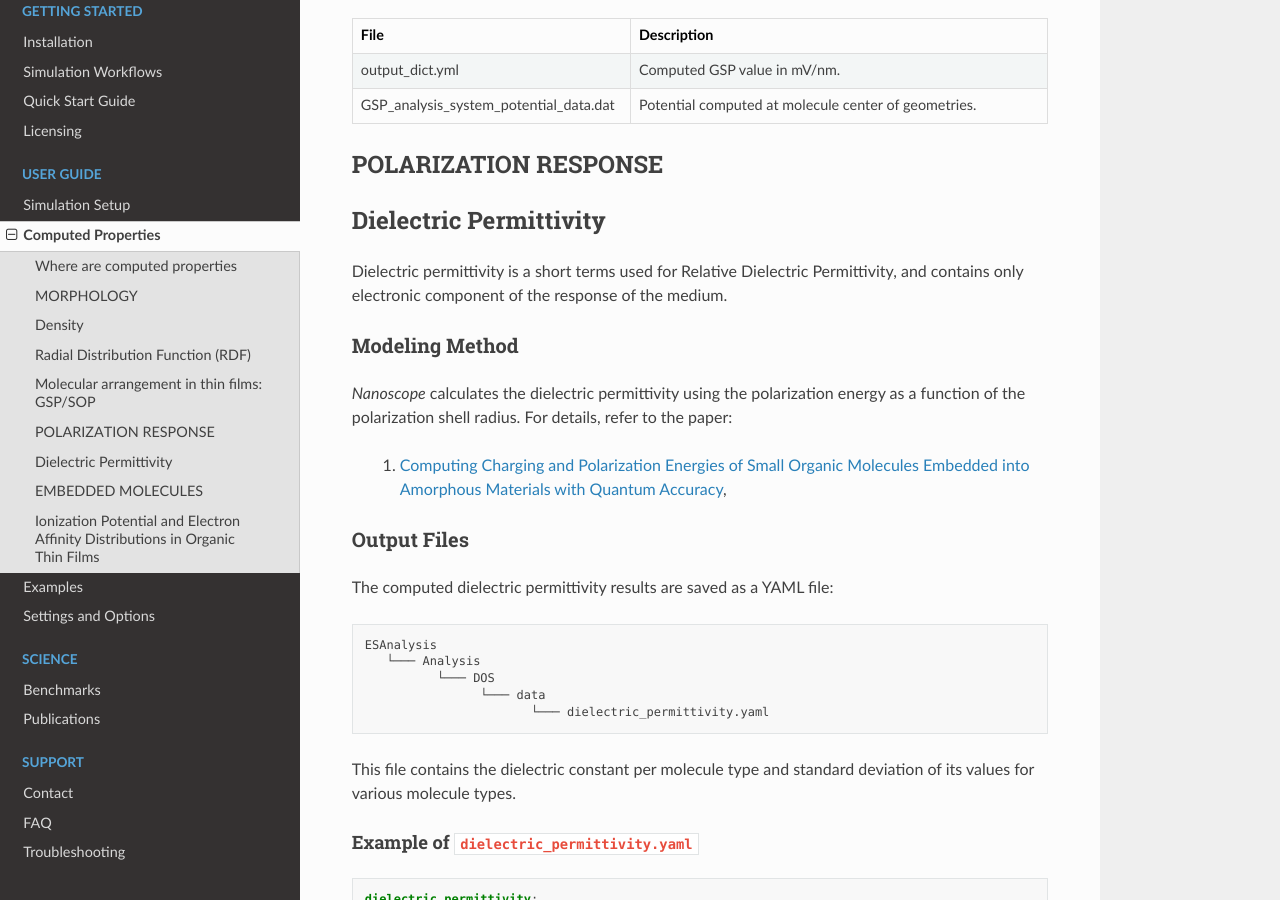
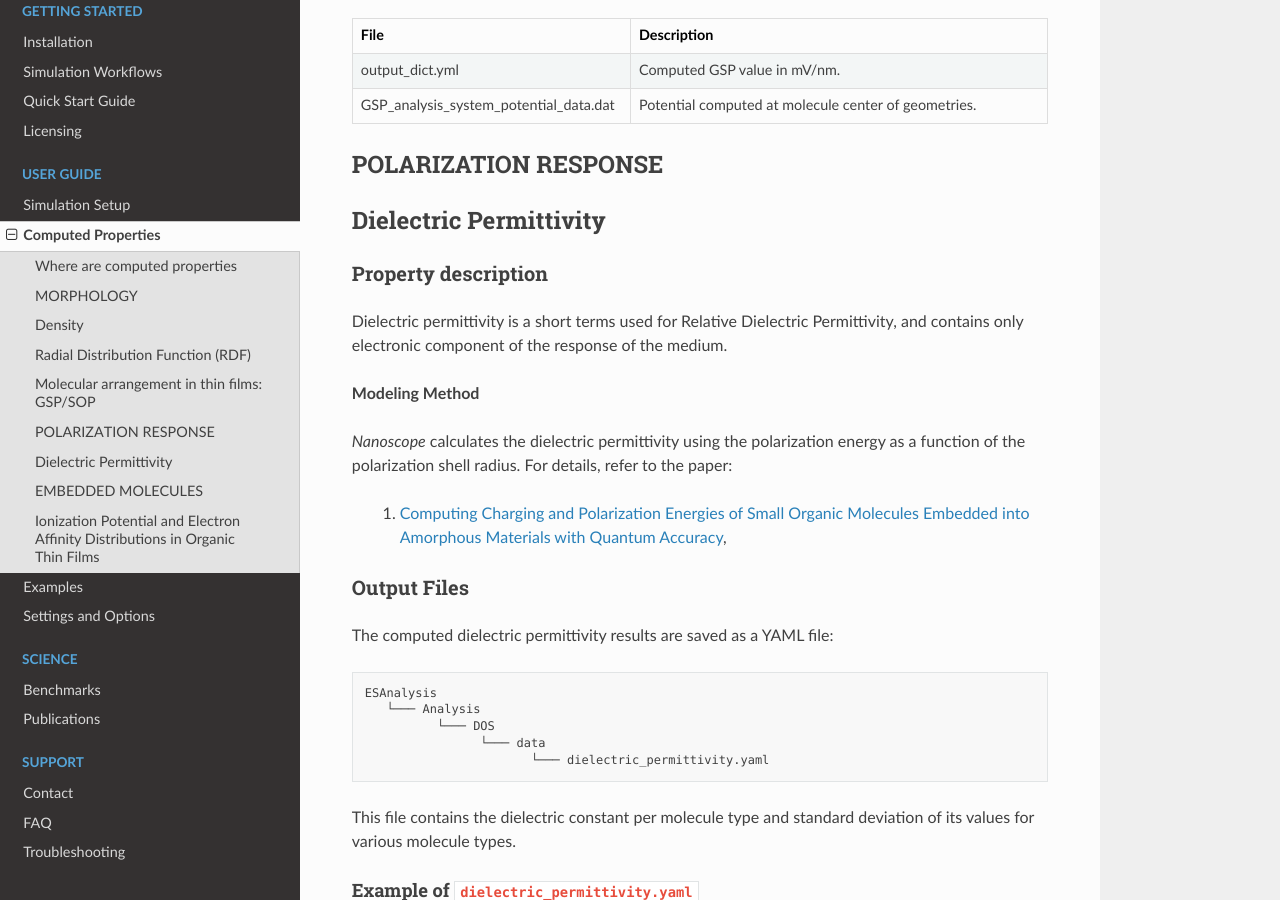
Before and after one commit to NanomatchGmbH/nanoscope-docs, a Sphinx documentation site: the page built from docs/source/user_guide/computed_properties.rst, in a window 1280 px wide and 900 px high, scrolled down 3231 px. Built offline with Sphinx 7.4.7 and the Read the Docs theme 3.1.0, drawn with Linux system fonts in a browser that asks for light colours.

Commit message:
small fix for headers

```diff
--- a/docs/source/user_guide/computed_properties.rst
+++ b/docs/source/user_guide/computed_properties.rst
@@ -221,12 +221,12 @@ Dielectric Permittivity
 -----------------------
 
 Property description
-^^^^^^^^^^^^^^^^^^^^
+~~~~~~~~~~~~~~~~~~~~~~~~~
 
 Dielectric permittivity is a short terms used for Relative Dielectric Permittivity, and contains only electronic component of the response of the medium.
 
-Modeling Method
-~~~~~~~~~~~~~~~
+**Modeling Method**
+
 `Nanoscope` calculates the dielectric permittivity using the polarization energy as a function of the polarization shell radius.
 For details, refer to the paper:
 
```
